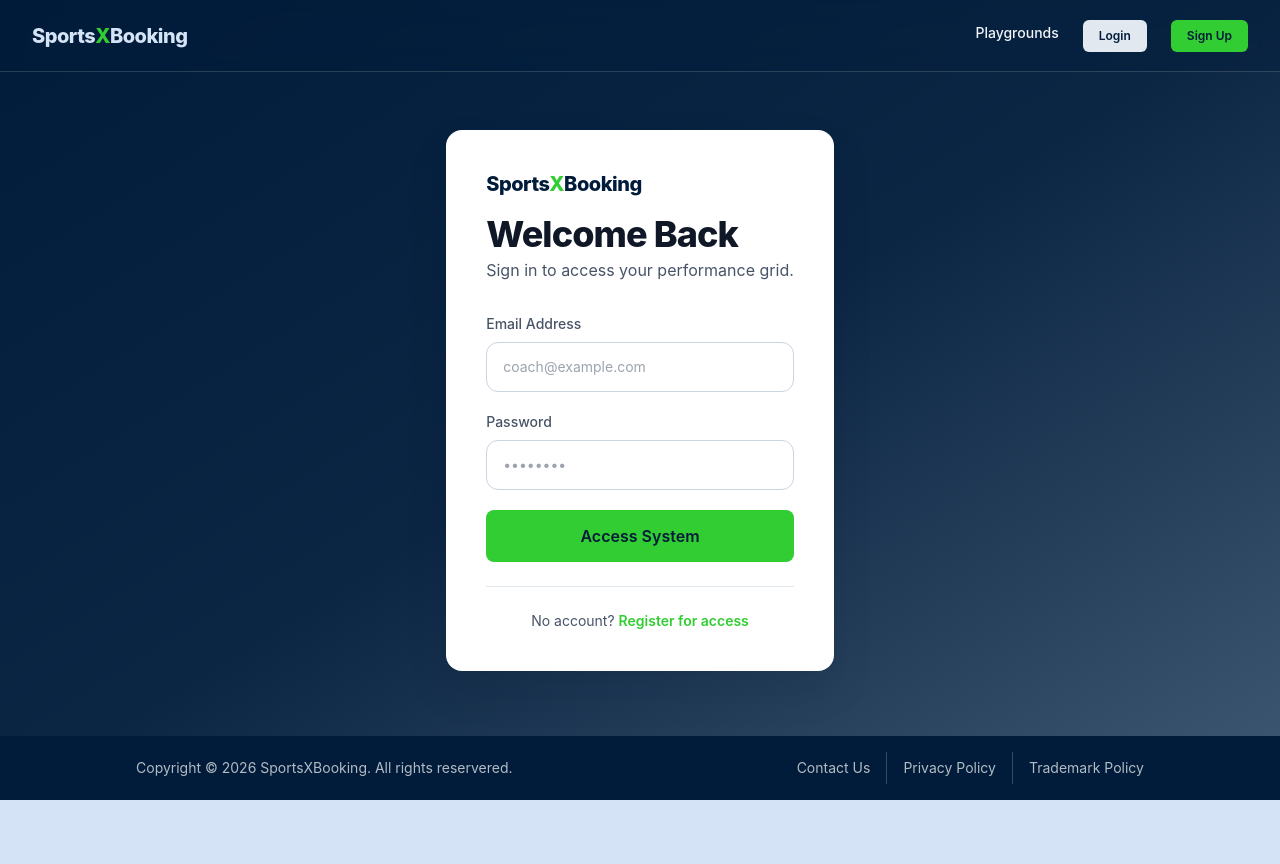
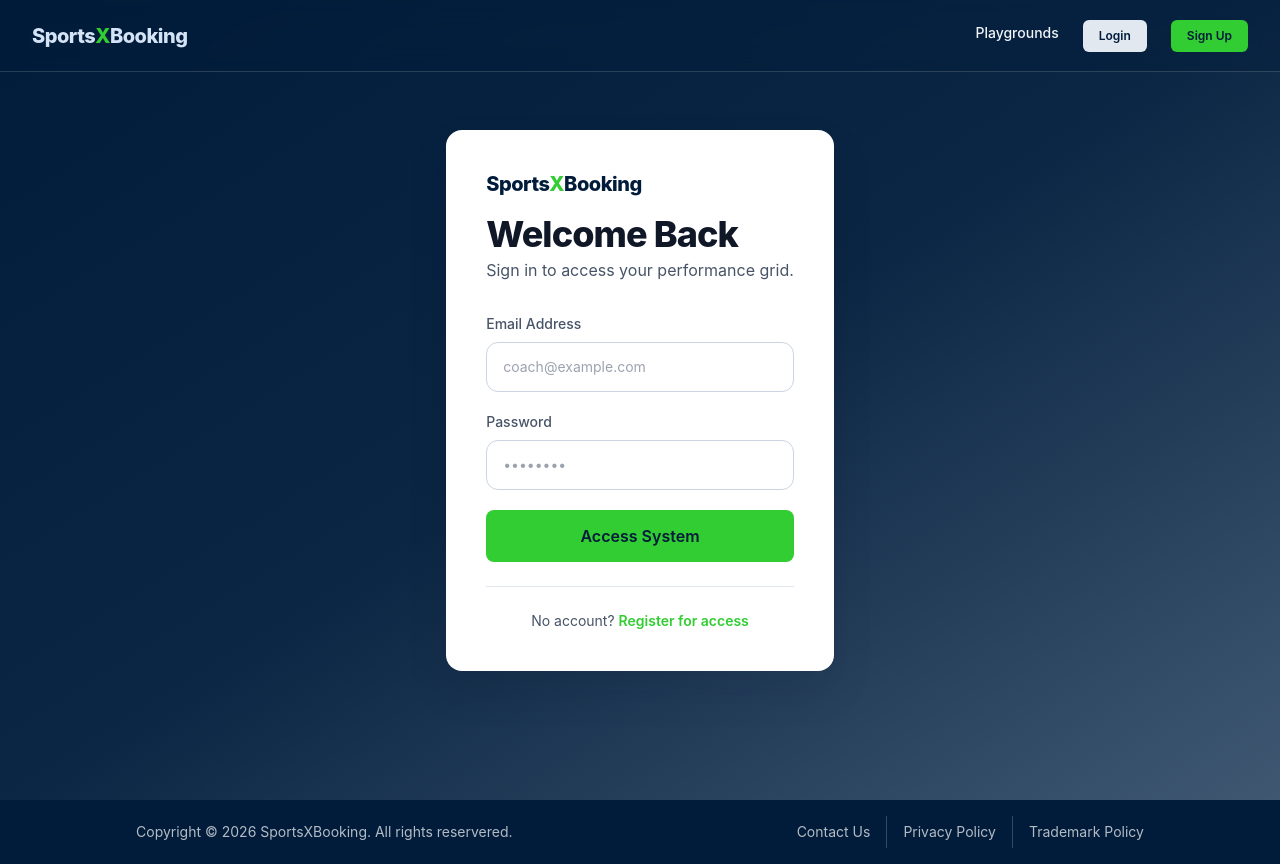
Before and after one commit to Ma7moudkolib/SportsXBooking, an Angular app in the folder Frontend/: page /login in a window 1280 px wide. Before the commit the page ends 800 px from the top, so only its background shows below. Built offline with nearby package versions, Linux system fonts and the light colour scheme.

Commit message:
fix: update footer positioning and enhance hero section styling

```diff
--- a/Frontend/src/app/shared/footer/footer.html
+++ b/Frontend/src/app/shared/footer/footer.html
@@ -1,5 +1,5 @@
 <footer class="flex flex-col md:flex-row gap-3 items-center
-justify-around w-full py-4 text-sm bg-primary text-white/70 fixed inset-x-0 bottom-0">
+justify-around w-full py-4 text-sm bg-primary text-white/70 inset-x-0 bottom-0">
     <p>Copyright © 2026 SportsXBooking. All rights reservered.</p>
     <div class="flex items-center gap-4">
         <a href="#" class="hover:text-white transition-all">
--- a/Frontend/src/styles.css
+++ b/Frontend/src/styles.css
@@ -268,7 +268,7 @@
   }
 
   .hero-section {
-    @apply relative overflow-hidden bg-gradient-to-br from-primary via-primary to-primary/90 py-20 text-white;
+    @apply relative overflow-hidden shadow-sm shadow-stone-400 bg-gradient-to-br from-primary via-primary/95 to-primary/85 py-20 text-white;
   }
 
   .hero-section::before {
```
